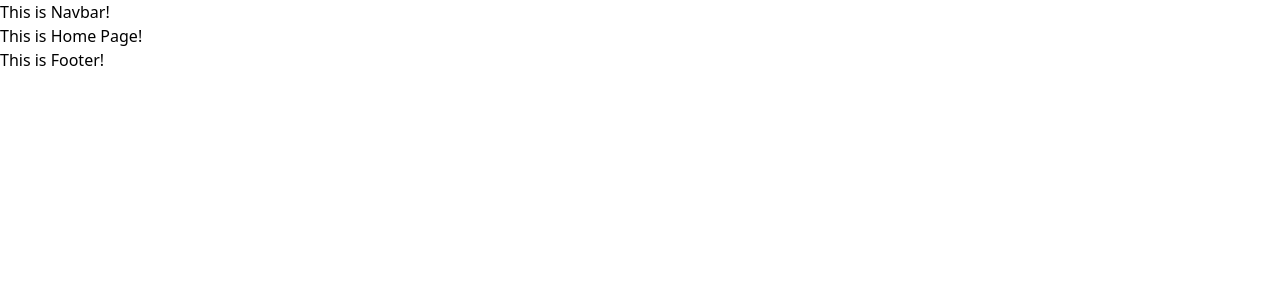
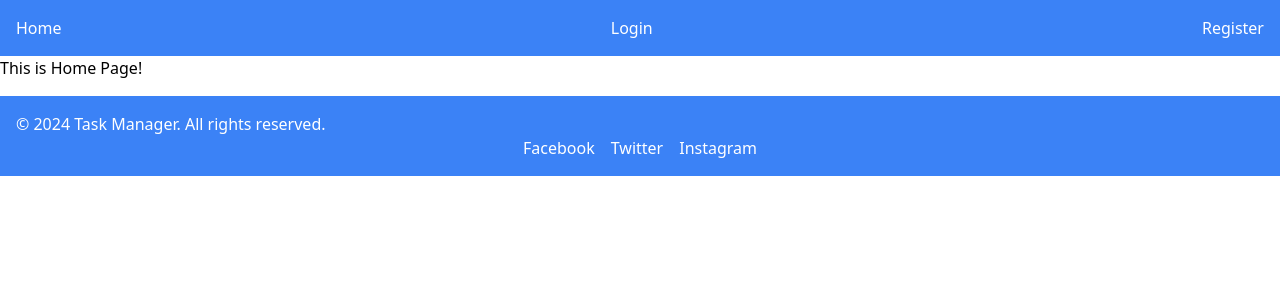
Before and after one commit to sisrafilss/task-management-client, a React (Vite) app: page / in a window 1280 px wide. Shown: the top 300 px of the page. Built offline with nearby package versions, Linux system fonts and the light colour scheme.

Commit message:
navbar and footer added

```diff
--- a/src/components/Footer.jsx
+++ b/src/components/Footer.jsx
@@ -1,11 +1,24 @@
-
-
-const Footer = () => {
-    return (
-        <div>
-            This is Footer!
-        </div>
-    );
-};
+const Footer = () => (
+  <footer className="bg-blue-500 text-white p-4 mt-4">
+    <p>&copy; 2024 Task Manager. All rights reserved.</p>
+    <ul className="flex justify-center">
+      <li className="mx-2">
+        <a href="https://facebook.com" className="hover:text-gray-300">
+          Facebook
+        </a>
+      </li>
+      <li className="mx-2">
+        <a href="https://twitter.com" className="hover:text-gray-300">
+          Twitter
+        </a>
+      </li>
+      <li className="mx-2">
+        <a href="https://instagram.com" className="hover:text-gray-300">
+          Instagram
+        </a>
+      </li>
+    </ul>
+  </footer>
+);
 
 export default Footer;
--- a/src/components/Navbar.jsx
+++ b/src/components/Navbar.jsx
@@ -1,5 +1,13 @@
-const Navbar = () => {
-  return <div>This is Navbar!</div>;
-};
+import { Link } from 'react-router-dom';
+
+const Navbar = () => (
+  <nav className="bg-blue-500 p-4">
+    <ul className="flex justify-between text-white">
+      <li><Link to="/" className="hover:text-gray-300">Home</Link></li>
+      <li><Link to="/login" className="hover:text-gray-300">Login</Link></li>
+      <li><Link to="/register" className="hover:text-gray-300">Register</Link></li>
+    </ul>
+  </nav>
+);
 
 export default Navbar;
```
